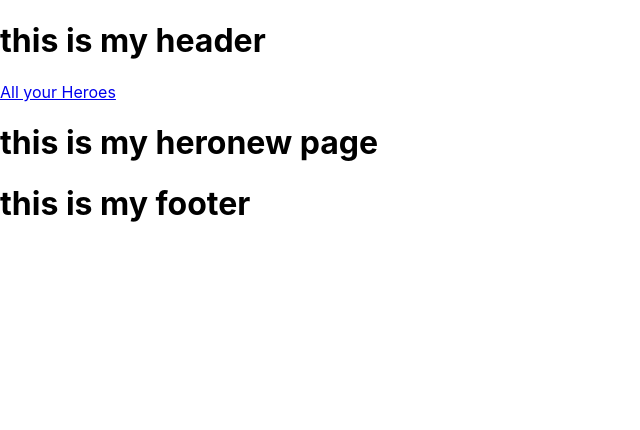
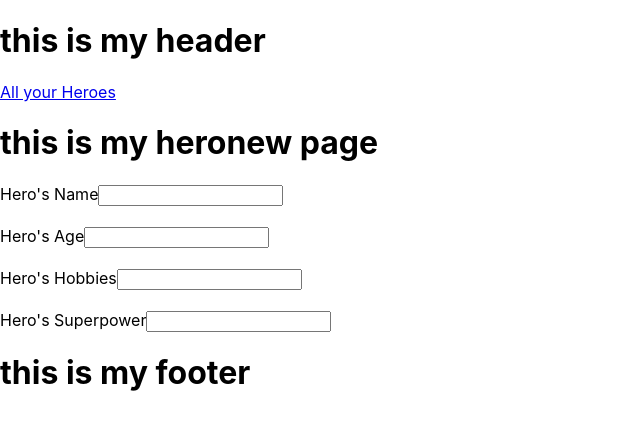
Before and after one commit to learn-academy-2021-bravo/cat-tinder-frontend-kevin-and-guillermo, a React (Create React App) app: page /heronew in a window 1280 px wide. Shown: the top 430 px of the page, without its empty margins (0-640 px from the left). Built offline with nearby package versions, Linux system fonts and the light colour scheme.

Commit message:
finished until onChange

```diff
--- a/src/mockHero.js
+++ b/src/mockHero.js
@@ -19,7 +19,7 @@ let heros = [
       id: 3,
       name: "Wonderwoman",
       age: 5000,
-      enjoys: "getting all the attention",
+      enjoys: "being an ambassador, and relaxing on Paradise Island",
       superpower: "powers from greek gods"
     }
   ]
--- a/src/pages/HeroNew.js
+++ b/src/pages/HeroNew.js
@@ -1,10 +1,50 @@
 import React, { Component } from 'react'
+import {Form, FormGroup, Label, Input } from 'reactstrap'
 
 export class HeroNew extends Component {
+    constructor(props){
+        super(props)
+        this.state = {
+            form: {
+                name: "",
+                age: "",
+                enjoys: "",
+                superpower: ""
+            }
+        }
+    }
+
+    handleChange = (e) =>{
+        let{ form } = this.state
+        form[e.target.name] = e.target.value
+        this.setState({form: form})
+    }
+
     render() {
         return (
             <div>
                 <h1>this is my heronew page</h1>
+                <Form>
+                    <FormGroup>
+                        <Label for = "name">Hero's Name</Label>
+                        <Input type = "text" name = "name" onChange={this.handleChange}/>
+                    </FormGroup>
+                    <br/>
+                    <FormGroup>
+                        <Label for = "age">Hero's Age</Label>
+                        <Input type = "text" name = "age" onChange={this.handleChange}/>
+                    </FormGroup>
+                    <br/>
+                    <FormGroup>
+                        <Label for = "enjoys">Hero's Hobbies</Label>
+                        <Input type = "text" name = "enjoys" onChange={this.handleChange}/>
+                    </FormGroup>
+                    <br/>
+                    <FormGroup>
+                        <Label for = "superpower">Hero's Superpower</Label>
+                        <Input type = "text" name = "superpower" onChange={this.handleChange}/>
+                    </FormGroup>
+                </Form>
             </div>
         )
     }
```
